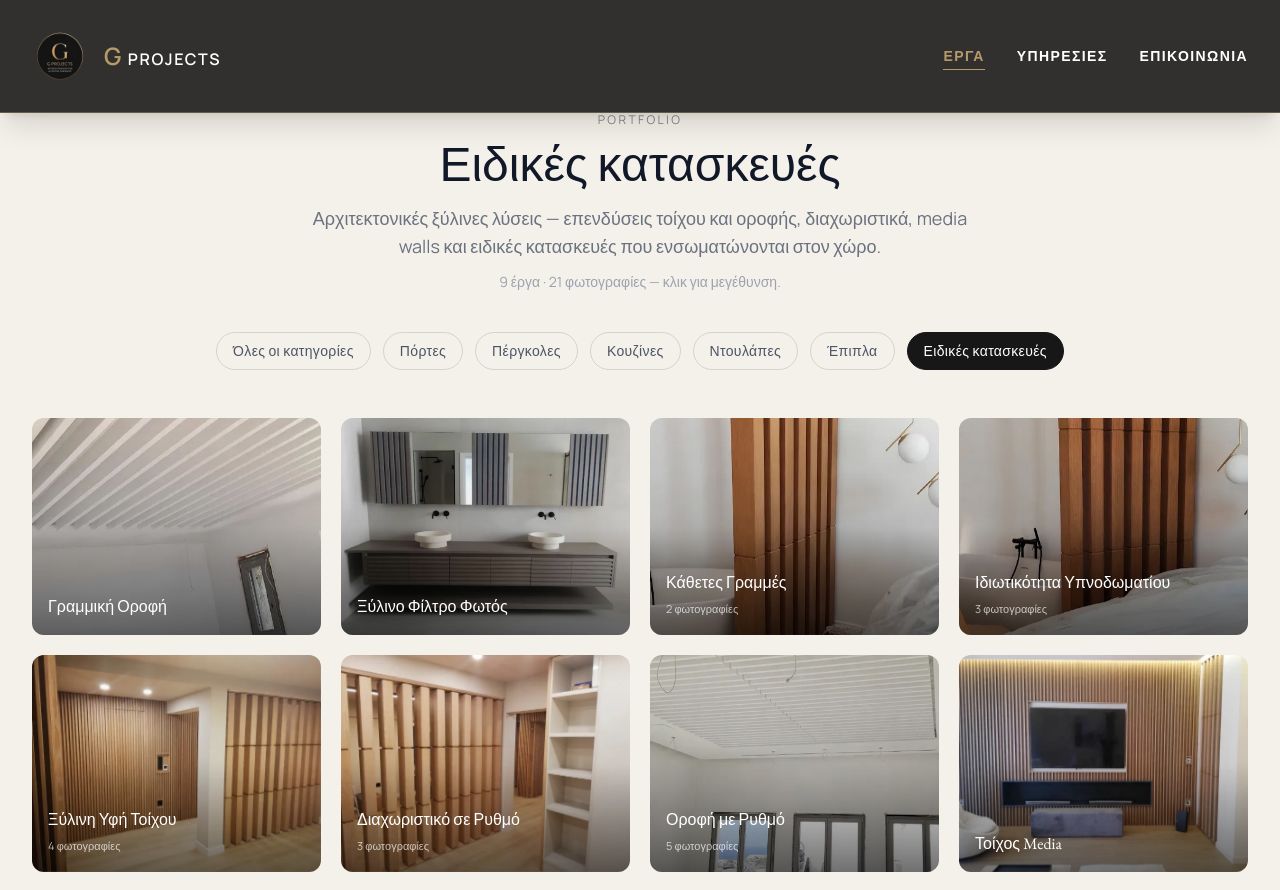
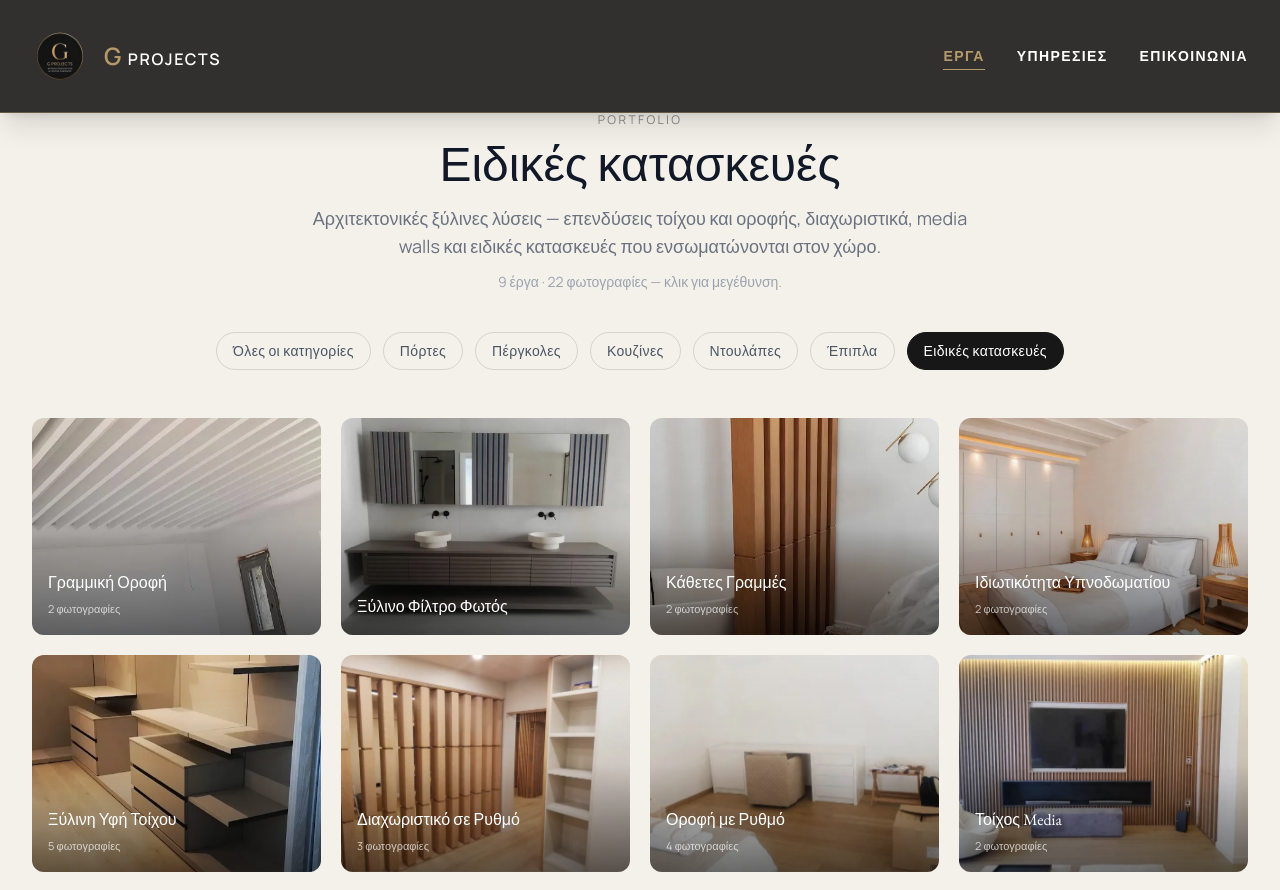
Before and after one commit to vasilisgrivas09-maker/g-projects_website, a Next.js app: page /projects/eidikes-kataskeves in a window 1280 px wide. Shown: the top 890 px of the page. Built offline with nearby package versions, Linux system fonts and the light colour scheme.

Commit message:
Update gallery

```diff
--- a/src/data/gallery/eidikes.ts
+++ b/src/data/gallery/eidikes.ts
@@ -9,6 +9,7 @@ export const eidikesProjects: GalleryProject[] = [
     cover: "/gallery/ergo-001-01.webp",
     images: [
       { src: "/gallery/ergo-001-01.webp", alt: "Γραμμική Οροφή — 1" },
+      { src: "/gallery/ergo-027-01.webp", alt: "Γραμμική Οροφή — 2" },
     ],
   },
   {
@@ -27,30 +28,30 @@ export const eidikesProjects: GalleryProject[] = [
     cover: "/gallery/ergo-011-01.webp",
     images: [
       { src: "/gallery/ergo-011-01.webp", alt: "Κάθετες Γραμμές — 1" },
-      { src: "/gallery/ergo-045-05.webp", alt: "Κάθετες Γραμμές — 2" },
+      { src: "/gallery/ergo-014-01.webp", alt: "Κάθετες Γραμμές — 2" },
     ],
   },
   {
     id: "ergo-014",
     title: "Ιδιωτικότητα Υπνοδωματίου",
     category: "Ειδικές κατασκευές",
-    cover: "/gallery/ergo-014-01.webp",
+    cover: "/gallery/ergo-065-02.webp",
     images: [
-      { src: "/gallery/ergo-014-01.webp", alt: "Ιδιωτικότητα Υπνοδωματίου — 1" },
-      { src: "/gallery/ergo-065-02.webp", alt: "Ιδιωτικότητα Υπνοδωματίου — 2" },
-      { src: "/gallery/ergo-005-02.webp", alt: "Ιδιωτικότητα Υπνοδωματίου — 3" },
+      { src: "/gallery/ergo-065-02.webp", alt: "Ιδιωτικότητα Υπνοδωματίου — 1" },
+      { src: "/gallery/ergo-005-02.webp", alt: "Ιδιωτικότητα Υπνοδωματίου — 2" },
     ],
   },
   {
     id: "ergo-015",
     title: "Ξύλινη Υφή Τοίχου",
     category: "Ειδικές κατασκευές",
-    cover: "/gallery/ergo-015-01.webp",
+    cover: "/gallery/ergo-015-02.webp",
     images: [
       { src: "/gallery/ergo-015-02.webp", alt: "Ξύλινη Υφή Τοίχου — 1" },
       { src: "/gallery/ergo-005-03.webp", alt: "Ξύλινη Υφή Τοίχου — 2" },
       { src: "/gallery/ergo-017-01.webp", alt: "Ξύλινη Υφή Τοίχου — 3" },
       { src: "/gallery/ergo-017-02.webp", alt: "Ξύλινη Υφή Τοίχου — 4" },
+      { src: "/gallery/ergo-033-03.webp", alt: "Ξύλινη Υφή Τοίχου — 5" },
     ],
   },
   {
@@ -68,9 +69,9 @@ export const eidikesProjects: GalleryProject[] = [
     id: "ergo-027",
     title: "Οροφή με Ρυθμό",
     category: "Ειδικές κατασκευές",
-    cover: "/gallery/ergo-027-01.webp",
+    cover: "/gallery/ergo-012-03.webp",
     images: [
-      { src: "/gallery/ergo-027-01.webp", alt: "Οροφή με Ρυθμό — 1" },
+
       { src: "/gallery/ergo-012-03.webp", alt: "Οροφή με Ρυθμό — 2" },
       { src: "/gallery/ergo-032-02.webp", alt: "Οροφή με Ρυθμό — 3" },
       { src: "/gallery/ergo-050-02.webp", alt: "Οροφή με Ρυθμό — 4" },
@@ -84,6 +85,7 @@ export const eidikesProjects: GalleryProject[] = [
     cover: "/gallery/ergo-061-01.webp",
     images: [
       { src: "/gallery/ergo-061-01.webp", alt: "Τοίχος Media — 1" },
+      { src: "/gallery/ergo-045-05.webp", alt: "Τοίχος Media — 2" },
     ],
   },
   {
--- a/src/data/gallery/kouzina.ts
+++ b/src/data/gallery/kouzina.ts
@@ -35,6 +35,7 @@ export const kouzinaProjects: GalleryProject[] = [
     images: [
       { src: "/gallery/ergo-025-01.webp", alt: "Κάβα & Εστία — 1" },
       { src: "/gallery/ergo-062-02.webp", alt: "Κάβα & Εστία — 2" },
+      { src: "/gallery/ergo-033-04.webp", alt: "Κάβα & Εστία — 3" },
     ],
   },
   {
```
